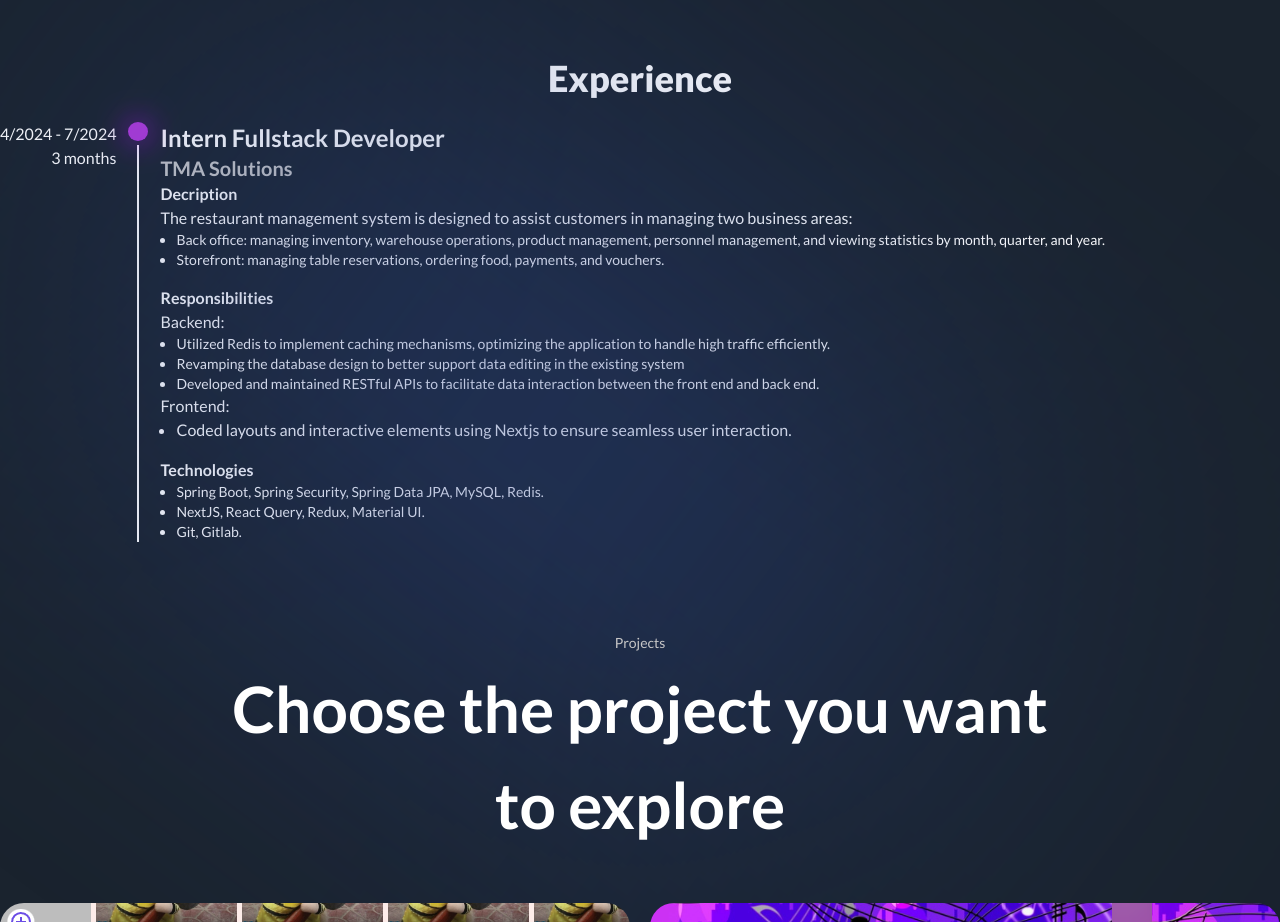
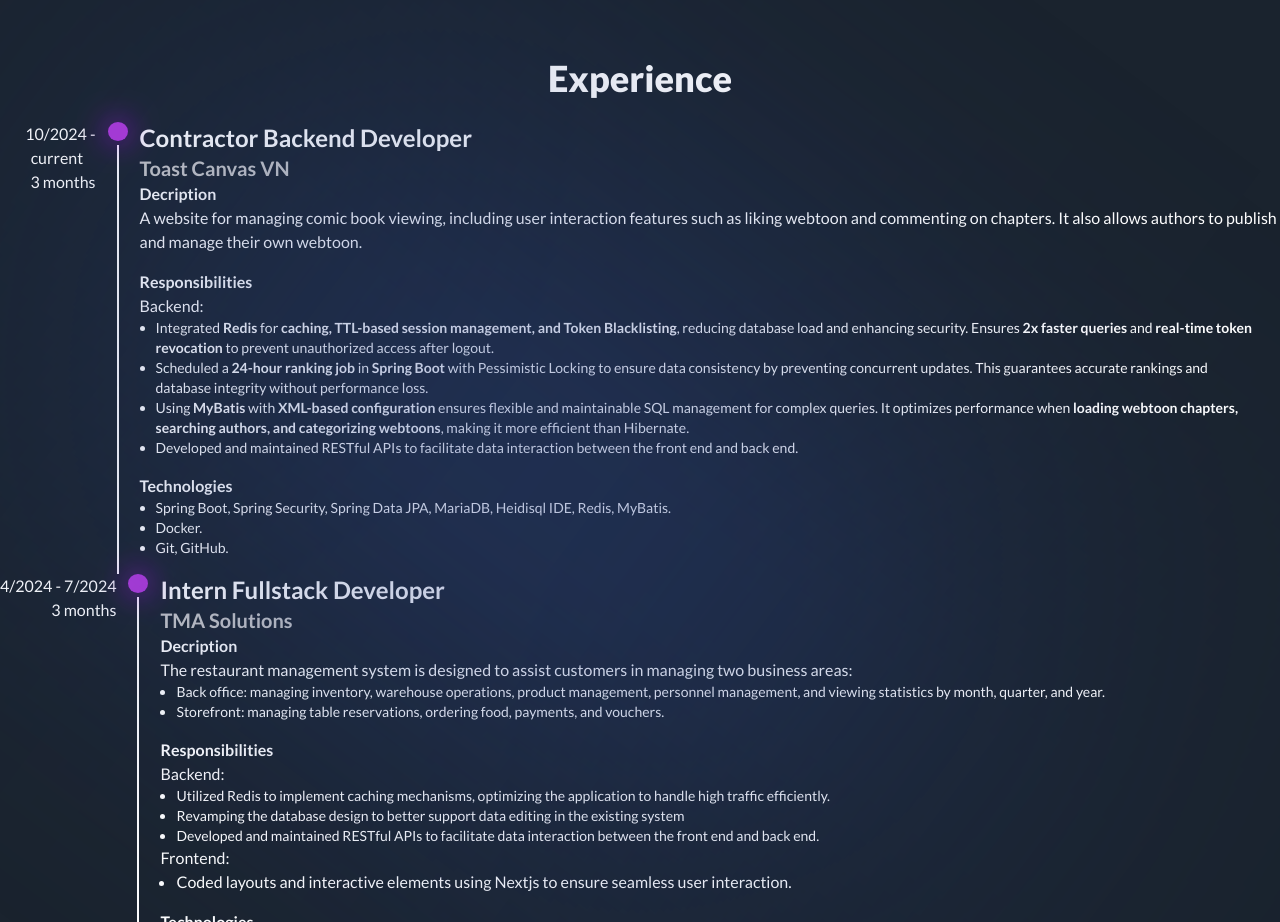
Before and after one commit to mmmnic2/my-portfolio, a Next.js app: page / in a window 1280 px wide. Shown: the part 1020-1942 px from the top of the page. Built offline with nearby package versions, Linux system fonts and the light colour scheme.

Commit message:
update working experience

```diff
--- a/components/Experience.jsx
+++ b/components/Experience.jsx
@@ -4,6 +4,73 @@
   return (
     <section id="experience" className="relative text-white pt-[90px]">
       <h3 className="text-center font-extrabold text-4xl mb-6">Experience</h3>
+      {/* Toast Canvas VN */}
+      <div className="flex gap-3">
+        <div className="text-end">
+          <p>10/2024 - current <span className="invisible">1</span></p>
+          <span>3 months</span>
+        </div>
+        <div className="flex flex-col items-center gap-1">
+          <div className="shadow-custom brightness-110 bg-primary rounded-[50%] w-5 h-5"></div>
+          <div className="w-[2px] bg-white h-full"></div>
+        </div>
+        <div>
+          <h3 className="text-2xl font-bold">Contractor Backend Developer</h3>
+          <h4 className="text-xl text-secondary-white font-bold">
+            Toast Canvas VN
+          </h4>
+          <div>
+            <span className="font-semibold">Decription</span>
+            <p>
+              A website for managing comic book viewing, including user
+              interaction features such as liking webtoon and commenting on
+              chapters. It also allows authors to publish and manage their own
+              webtoon.
+            </p>
+          </div>
+          <div className="my-4">
+            <span className="font-semibold">Responsibilities</span>
+            <span className="block">Backend:</span>
+            <ul className="text-sm list-[disc] custom-margin-li">
+              <li>
+                Integrated <b>Redis</b> for <b>caching, TTL-based session management, and
+                Token Blacklisting</b>, reducing database load and enhancing
+                security. Ensures <b>2x faster queries</b> and <b>real-time token
+                revocation</b> to prevent unauthorized access after logout.
+              </li>
+              <li>
+                Scheduled a <b>24-hour ranking job</b> in <b>Spring Boot</b> with Pessimistic
+                Locking to ensure data consistency by preventing concurrent
+                updates. This guarantees accurate rankings and database
+                integrity without performance loss.
+              </li>
+              <li>
+                Using <b>MyBatis</b> with <b>XML-based configuration</b> ensures flexible and
+                maintainable SQL management for complex queries. It optimizes
+                performance when <b>loading webtoon chapters, searching authors,
+                and categorizing webtoons</b>, making it more efficient than
+                Hibernate.
+              </li>
+              <li>
+                Developed and maintained RESTful APIs to facilitate data
+                interaction between the front end and back end.
+              </li>
+            </ul>
+          </div>
+          <div>
+            <span className="font-semibold">Technologies</span>
+            <ul className="text-sm list-[disc] custom-margin-li mb-4">
+              <li>
+                Spring Boot, Spring Security, Spring Data JPA, MariaDB, Heidisql
+                IDE, Redis, MyBatis.
+              </li>
+              <li>Docker.</li>
+              <li>Git, GitHub.</li>
+            </ul>
+          </div>
+        </div>
+      </div>
+      {/* TMA */}
       <div className="flex gap-3">
         <div className="text-end">
           <p>4/2024 - 7/2024</p>
```
